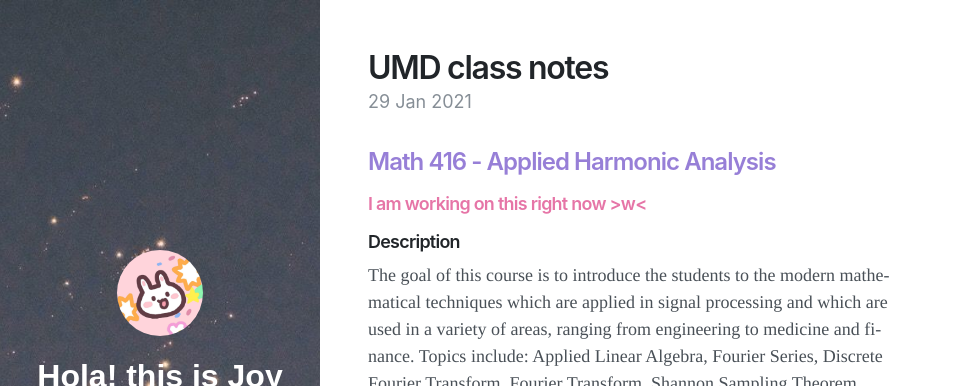
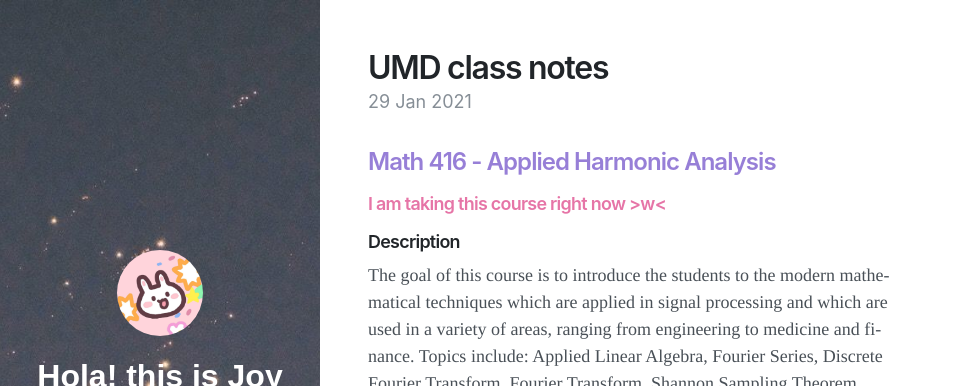
Before and after one commit to Joy3Luo/mathnotes, a Jekyll site: the page built from _posts/2021-01-29-UMDNotes.md, in a window 1280 px wide and 900 px high. Shown: the top 386 px of the window, without its empty margins (0-969 px from the left). Built offline with Jekyll 4.4.1, drawn with Linux system fonts in a browser that asks for light colours; nearby versions of some CDN libraries.

Commit message:
Update 2021-01-29-UMDNotes.md

```diff
--- a/_posts/2021-01-29-UMDNotes.md
+++ b/_posts/2021-01-29-UMDNotes.md
@@ -19,7 +19,7 @@
 
 ## <font color= 977FD7> Math 416 - Applied Harmonic Analysis</font>
 
-#### <font color= E675A7> I am working on this right now >w<</font>
+#### <font color= E675A7> I am taking this course right now >w<</font>
 
 #### Description
 The goal of this course is to introduce the students to the modern mathematical techniques which are applied in signal processing and which are used in a variety of areas, ranging from engineering to medicine and finance. Topics include: Applied Linear Algebra, Fourier Series, Discrete Fourier Transform, Fourier Transform, Shannon Sampling Theorem, Wavelet Bases, Multiresolution Analysis, and Discrete Wavelet Transform. Emphasis will be placed upon mathematical foundations of applicable algorithms, as well as on the ability to implement these algorithms.
```
